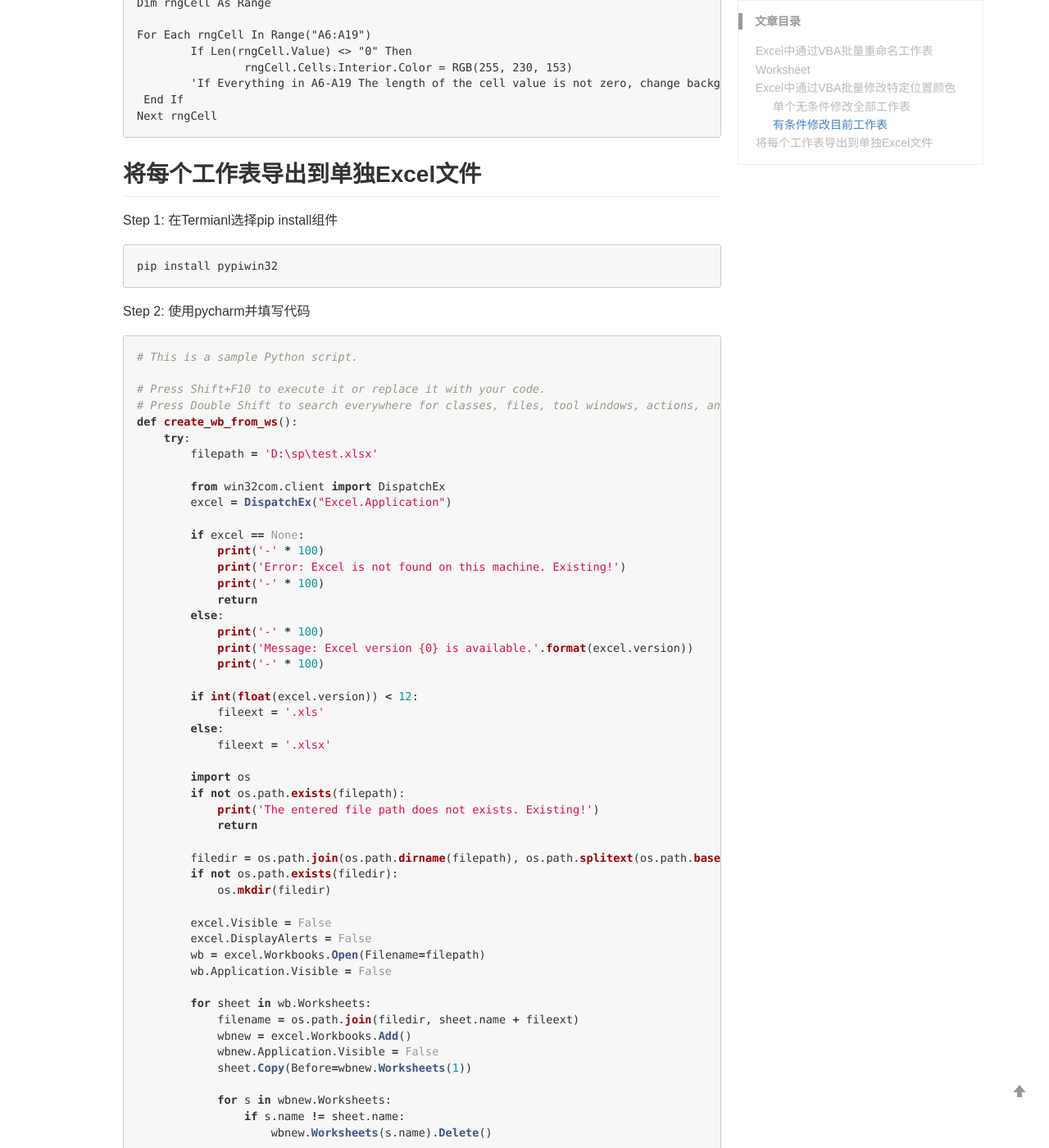
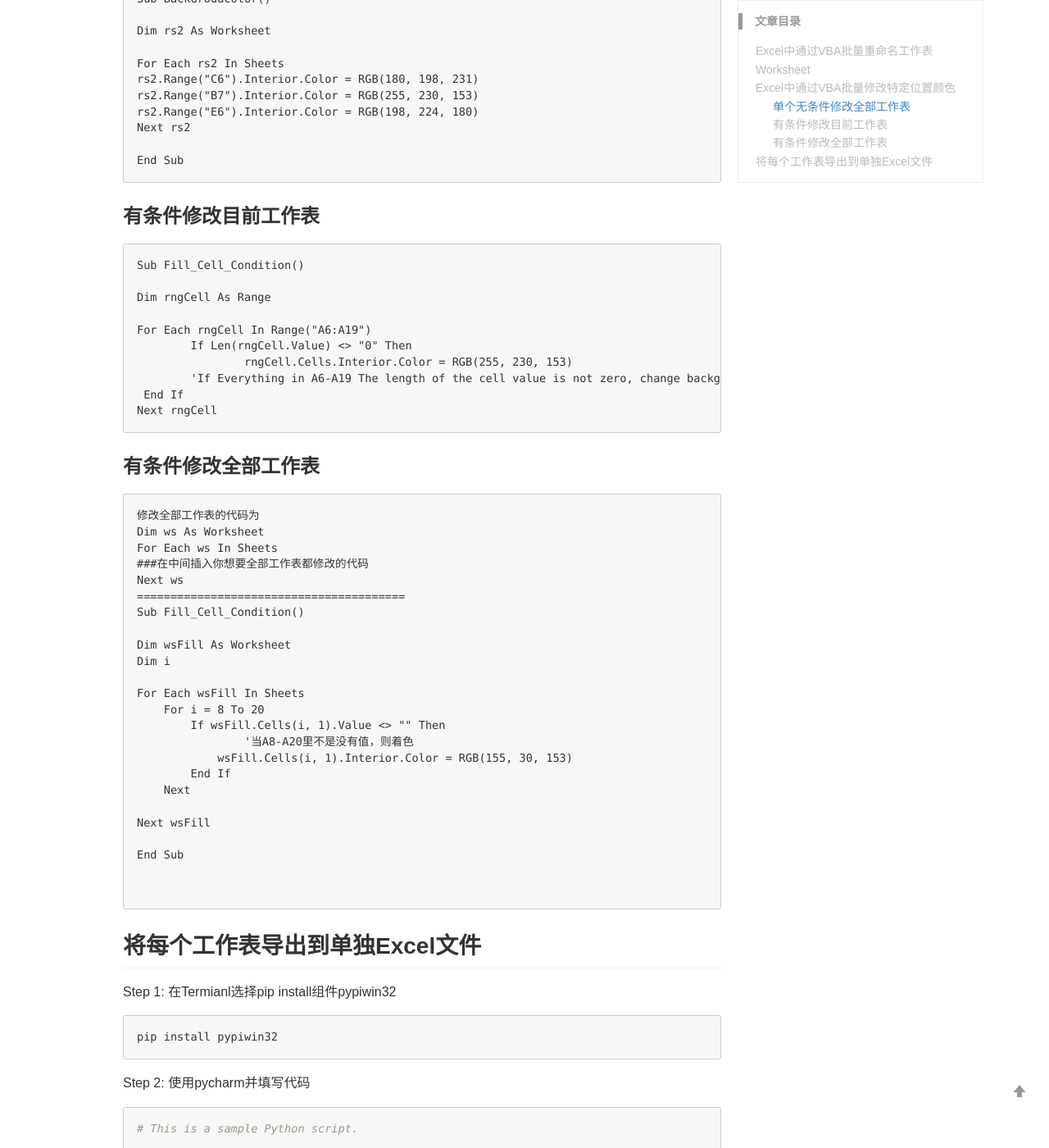
Before and after one commit to dzvision/backup-ghpages, a Jekyll site: the page built from _posts/2020-12-02-Excel-Worksheet-rename-and-separate.md, in a window 1280 px wide and 1400 px high, scrolled down 1517 px. Shown: the whole window at 82% size. Built offline with Jekyll 4.4.1, drawn with Linux system fonts in a browser that asks for light colours; comment, search, counter and statistics services are not loaded; some of the changed text lies outside the part shown.

Commit message:
Add Post
Add Post

````diff
--- a/_posts/2020-12-02-Excel-Worksheet-rename-and-separate.md
+++ b/_posts/2020-12-02-Excel-Worksheet-rename-and-separate.md
@@ -38,6 +38,21 @@
 
 Step 4: 按F5运行，或关闭VBA后，通过 Excel View -->Macros -->View Macros-->Run
 
+如果指定单元格没有数据怎么办？
+我们可以添加一个条件进去即可。
+```
+Sub RenameSheet()
+
+Dim rs As Worksheet
+
+For Each rs In Sheets
+    If rs.Range("F3").Value <> "" Then
+        rs.Name = rs.Range("F3")
+    End If
+Next rs
+
+End Sub
+```
 
 ## Excel中通过VBA批量修改特定位置颜色
 ### 单个无条件修改全部工作表
@@ -69,11 +84,41 @@
 Next rngCell
 ```
 
+### 有条件修改全部工作表
+```
+修改全部工作表的代码为
+Dim ws As Worksheet
+For Each ws In Sheets
+###在中间插入你想要全部工作表都修改的代码
+Next ws
+========================================
+Sub Fill_Cell_Condition()
+
+Dim wsFill As Worksheet
+Dim i
+
+For Each wsFill In Sheets
+    For i = 8 To 20
+        If wsFill.Cells(i, 1).Value <> "" Then
+		'当A8-A20里不是没有值，则着色
+            wsFill.Cells(i, 1).Interior.Color = RGB(155, 30, 153)
+        End If
+    Next
+
+Next wsFill
+
+End Sub
+
+
+```
+
+
+
 
 
 ## 将每个工作表导出到单独Excel文件
 
-Step 1: 在Termianl选择pip install组件
+Step 1: 在Termianl选择pip install组件pypiwin32
 ```
 pip install pypiwin32
 ```
````
Also changed, not shown: _posts/2020-12-03-Python-rename.md (added, +107 -0 lines).
